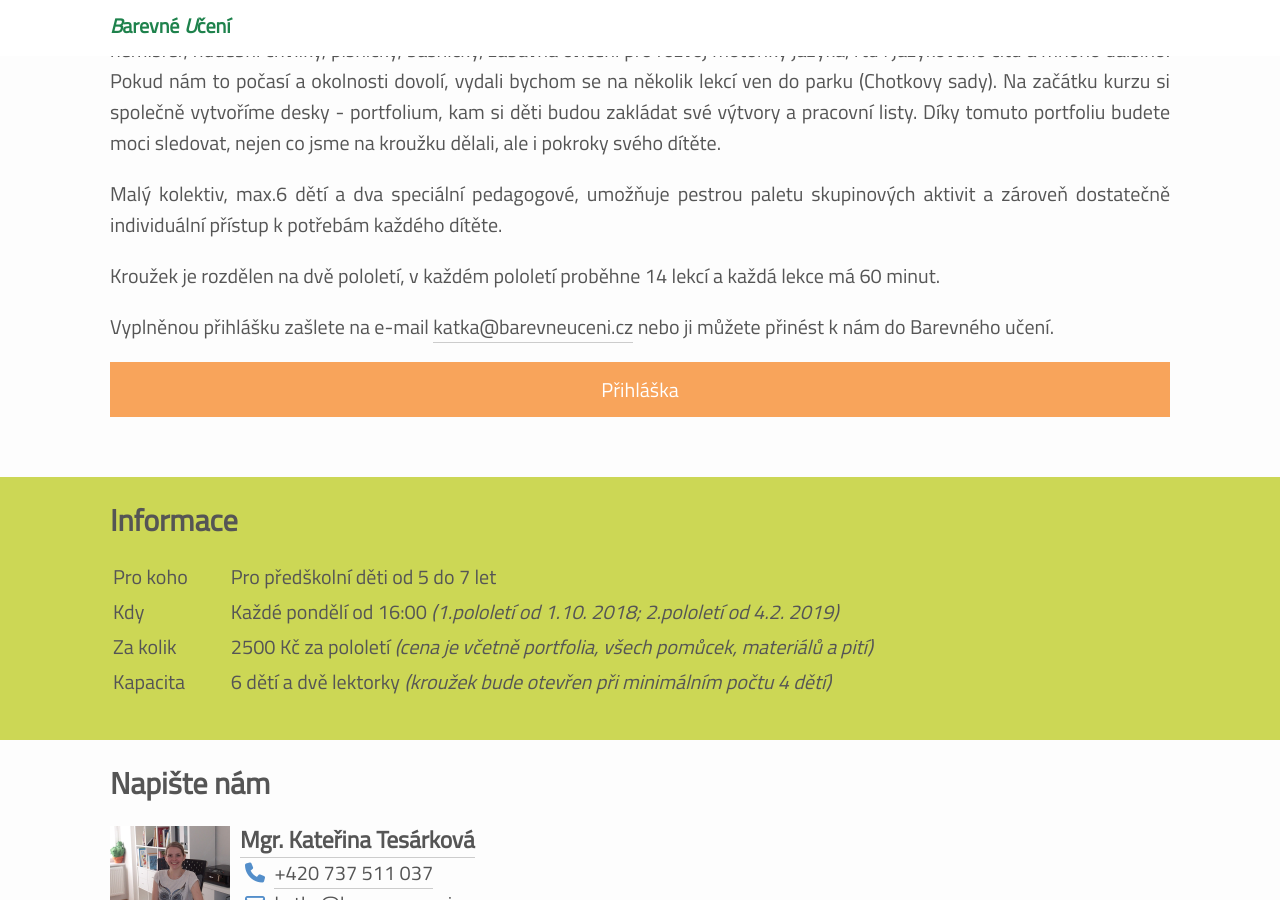
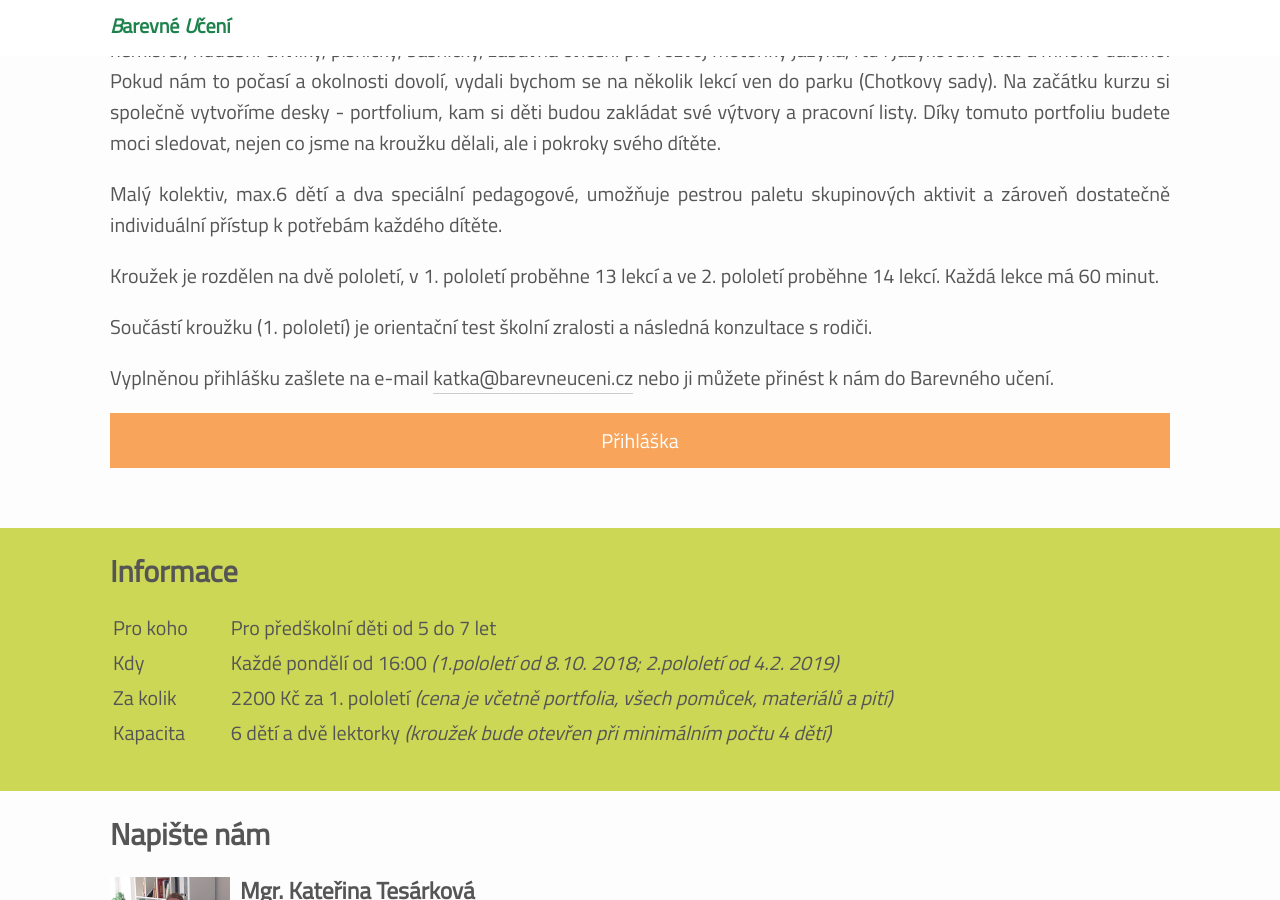
Before and after one commit to JakubTesarek/barevneuceni.cz, a Jekyll site: the page built from pages/barevny-predskolacek.html, in a window 1280 px wide and 900 px high, scrolled down 547 px. Built offline with Jekyll 4.4.1, drawn with Linux system fonts in a browser that asks for light colours; nearby versions of some CDN libraries.

Commit message:
change product

```diff
--- a/pages/barevny-predskolacek.html
+++ b/pages/barevny-predskolacek.html
@@ -22,7 +22,8 @@
         </p>
 		<p>Děti se mohou těšit na spoustu her, veselých pracovních listů, arteterapeutické tvoření, jógové hrátky, cviky na propojení hemisfér, hudební chvilky, písničky, básničky, zábavná cvičení pro rozvoj motoriky jazyka, rtů i jazykového citu a mnoho dalšího. Pokud nám to počasí a okolnosti dovolí, vydali bychom se na několik lekcí ven do parku (Chotkovy sady). Na začátku kurzu si společně vytvoříme desky - portfolium, kam si děti budou zakládat své výtvory a pracovní listy. Díky tomuto portfoliu budete moci sledovat, nejen co jsme na kroužku dělali, ale i pokroky svého dítěte.</p>
         <p>Malý kolektiv, max.6 dětí a dva speciální pedagogové, umožňuje pestrou paletu skupinových aktivit a zároveň dostatečně individuální přístup k potřebám každého dítěte.</p>
-        <p>Kroužek je rozdělen na dvě pololetí, v každém pololetí proběhne 14 lekcí a každá lekce má 60 minut.</p>
+        <p>Kroužek je rozdělen na dvě pololetí, v 1. pololetí proběhne 13 lekcí a ve 2. pololetí proběhne 14 lekcí. Každá lekce má 60 minut.</p>
+        <p>Součástí kroužku (1. pololetí) je orientační test školní zralosti a následná konzultace s rodiči.</p>
         <p>Vyplněnou přihlášku zašlete na e-mail <a href="mailto:katka@barevneuceni.cz">katka@barevneuceni.cz</a> nebo ji můžete přinést k nám do Barevného učení.</p>
         <p>
             <a class="button" href="/assets/download/prihlaska-barevny-predskolacek.pdf">Přihláška</a>
@@ -40,11 +41,11 @@
 			</tr>
 			<tr>
 				<td>Kdy</td>
-				<td>Každé pondělí od 16:00 <i>(1.pololetí od 1.10. 2018; 2.pololetí od 4.2. 2019)</i></td>
+				<td>Každé pondělí od 16:00 <i>(1.pololetí od 8.10. 2018; 2.pololetí od 4.2. 2019)</i></td>
 			</tr>
 			<tr>
 				<td>Za kolik</td>
-				<td>2500 Kč za pololetí <i>(cena je včetně portfolia, všech pomůcek, materiálů a pití)</i></td>
+				<td>2200 Kč za 1. pololetí <i>(cena je včetně portfolia, všech pomůcek, materiálů a pití)</i></td>
 			</tr>
             <tr>
                 <td>Kapacita</td>
```
Also changed, not shown: 1 other file.
